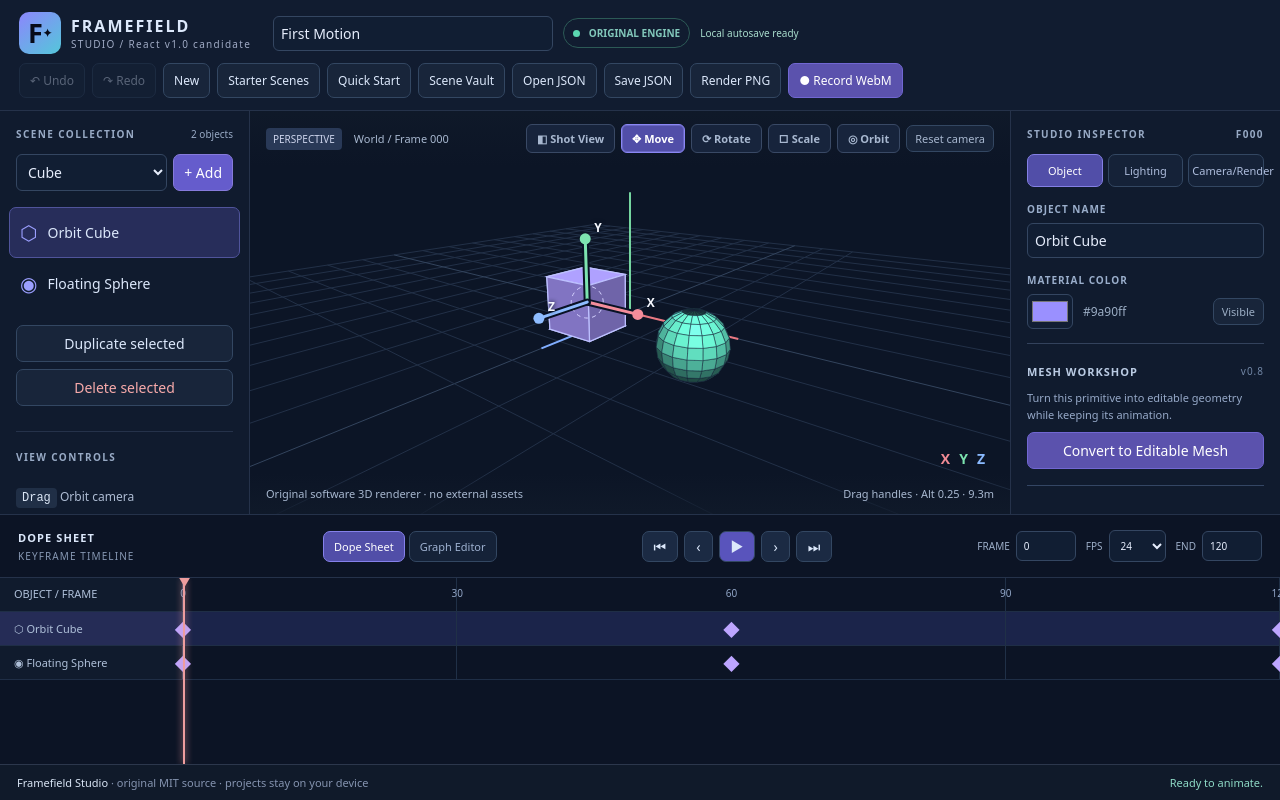
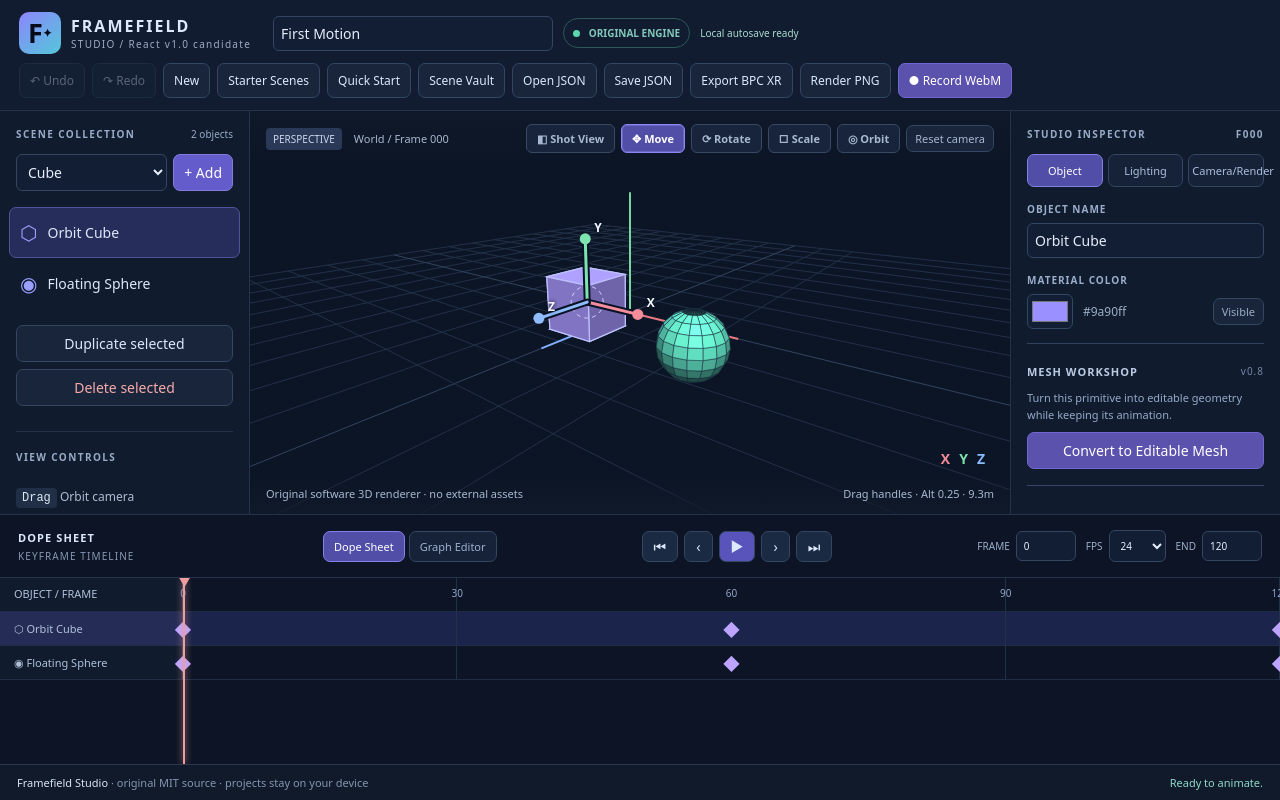
Before and after one commit to MichaelWave369/FramefieldStudio, a React (Vite) app: page / in a window 1280 px wide. Built offline with nearby package versions, Linux system fonts and the light colour scheme.

Commit message:
feat: add one-click BPC XR export action in Framefield Studio

```diff
--- a/src/App.jsx
+++ b/src/App.jsx
@@ -19,6 +19,7 @@ import {DEFAULT_SHOT_CAMERA,DEFAULT_RENDER,sanitizeShotCamera,sanitizeRender,fra
 import {makeZip} from './zip.js';
 import {DEFAULT_LIGHTING,sanitizeLighting,sanitizeMaterial} from './lighting.js';
 import {render} from './renderer.js';
+import {makeBpcXrPacket} from './bpcExport.js';
 import {initialHistory,commitHistory,amendHistory,undoHistory,redoHistory} from './history.js';
 import {hitMoveHandle,axisDragWorldDelta,hitRotateHandle,screenRotationDelta,scaledAxisValue} from './gizmo.js';
 import './style.css';
@@ -391,6 +392,18 @@ export default function App(){
     saveBlob(new Blob([JSON.stringify(scene,null,2)],{type:'application/json'}),filename(scene.name)+'.framefield.json');
     setStatus('Project JSON downloaded');
   }
+  function exportBpcXr(){
+    try{
+      // This is a separate derivative preview, never a replacement for Save JSON.
+      const packet=makeBpcXrPacket(scene);
+      saveBlob(new Blob([JSON.stringify(packet,null,2)],{type:'application/json'}),
+        filename(scene.name)+'.bpc-xr.json');
+      setStatus('BPC XR export ready: '+packet.assets.length+
+        ' visible mesh(es). Open Domistika XR → Load BPC mesh. Native project unchanged.');
+    }catch(error){
+      setStatus('BPC XR export rejected: '+error.message);
+    }
+  }
   async function openFile(e){
     const file=e.target.files?.[0];e.target.value='';if(!file)return;
     try{
@@ -632,6 +645,10 @@ export default function App(){
         <button className="ghost" onClick={openSceneVault}>Scene Vault</button>
         <button className="ghost" onClick={()=>fileRef.current?.click()}>Open JSON</button>
         <button className="ghost" onClick={save}>Save JSON</button>
+        <button className="ghost" onClick={exportBpcXr}
+          title="Download a read-only animated BPC packet for Domistika XR; original Framefield project is unchanged">
+          Export BPC XR
+        </button>
         <button className="ghost" onClick={snapshot} disabled={exporting}>Render PNG</button>
         <button className="primary" onClick={record}>{recording?'■ Stop recording':'● Record WebM'}</button>
         <input ref={fileRef} hidden type="file" accept=".json,application/json" onChange={openFile}/>
--- a/src/bpcExport.js
+++ b/src/bpcExport.js
@@ -38,7 +38,7 @@ function toTriangles(geometry,label,isPrimitive){
   const positions=vertices.map((v,i)=>vec(v,-LIMIT,LIMIT,label+' vertex '+i));
   const faces=[];
   for(const [fi,f] of inputFaces.entries()){
-    if(!Array.isArray(f)||f.length<3||f.length>16)fail(label+': invalid polygon size at face '+fi+'.');
+    if(!Array.isArray(f)||f.length<3||f.length>(isPrimitive?32:16))fail(label+': invalid polygon size at face '+fi+'.');
     if(f.some(i=>!Number.isInteger(i)||i<0||i>=positions.length)||new Set(f).size!==f.length)
       fail(label+': invalid polygon index at face '+fi+'.');
     // Fan triangulation approximates original Framefield primitive tessellation.
```
Also changed, not shown: 1 other file (tests, documents, lock files or other folders).
